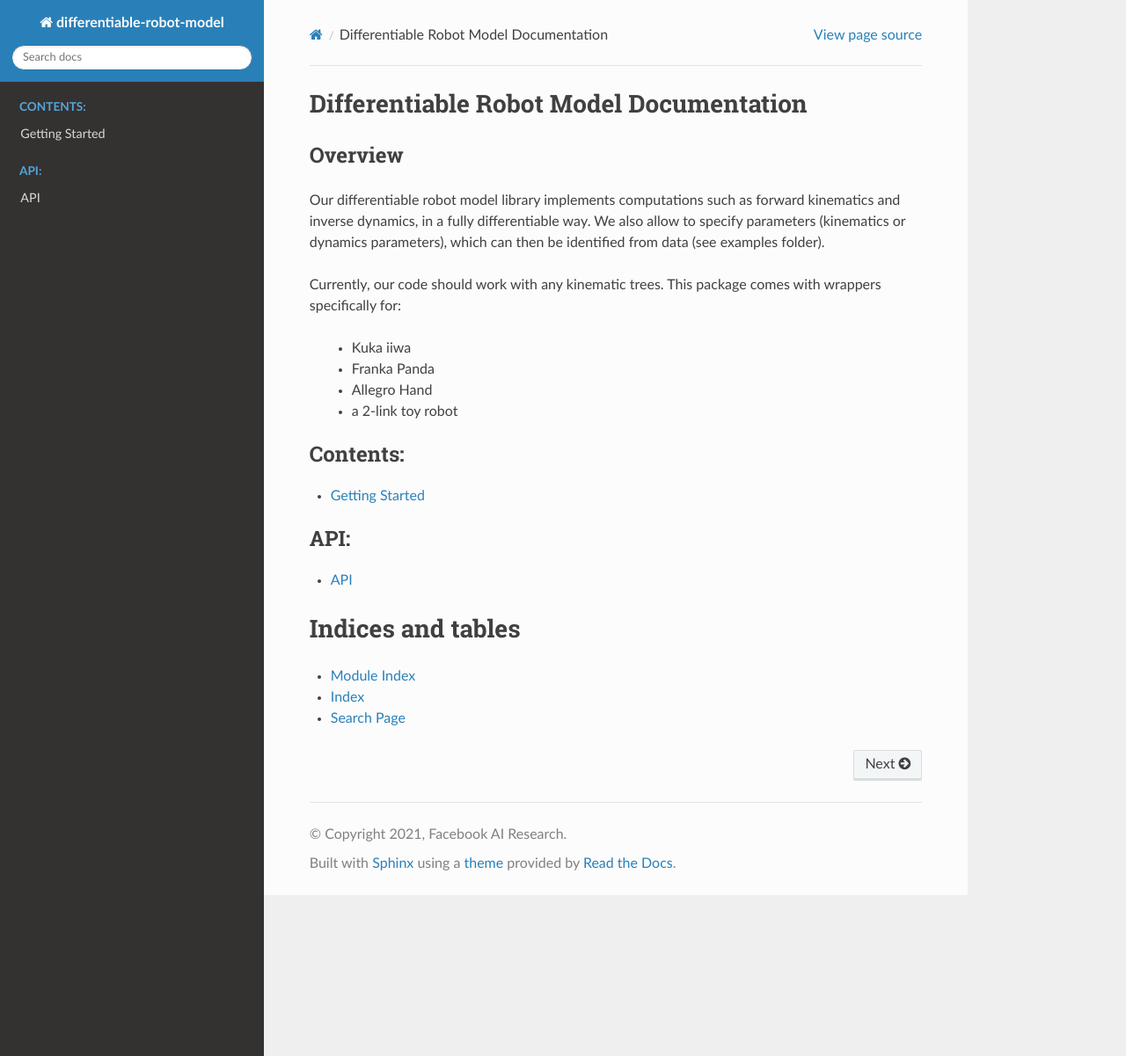
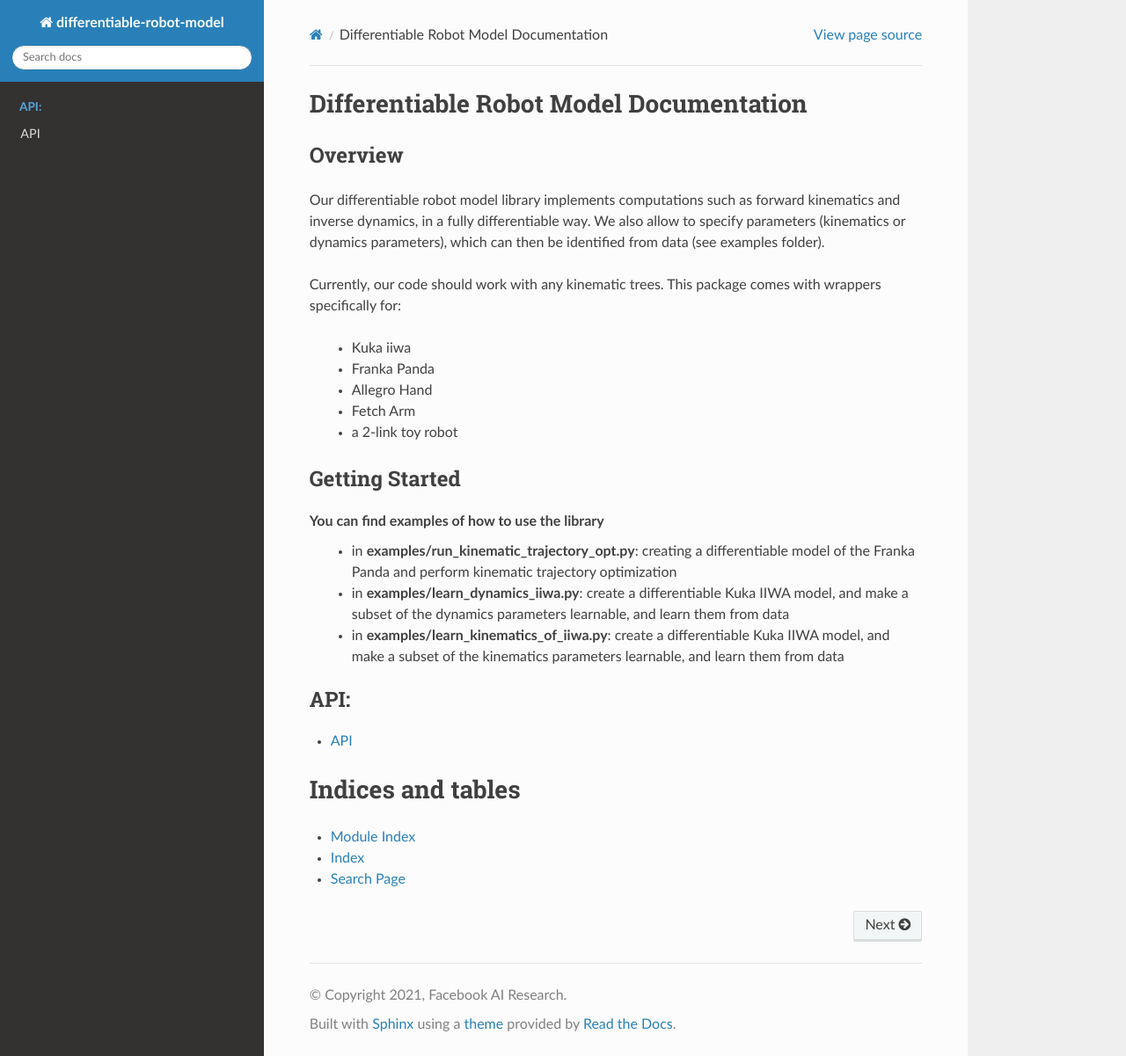
Before and after one commit to fmeier/differentiable-robot-model-docs, a Sphinx documentation site: the page built from docs/index.rst, in a window 1280 px wide and 1201 px high. Shown: the whole window at 88% size. Built offline with Sphinx 7.4.7 and the Read the Docs theme 2.0.0, drawn with Linux system fonts in a browser that asks for light colours.

Commit message:
some pointers for examples on how to get started

```diff
--- a/docs/index.rst
+++ b/docs/index.rst
@@ -13,13 +13,21 @@
    * Kuka iiwa
    * Franka Panda
    * Allegro Hand
+   * Fetch Arm
    * a 2-link toy robot
 
-.. toctree::
-   :maxdepth: 2
-   :caption: Contents:
+Getting Started
+-----------------
+You can find examples of how to use the library
+    * in **examples/run_kinematic_trajectory_opt.py**:
+      creating a differentiable model of the Franka Panda and perform kinematic trajectory optimization
 
-   getting_started
+    * in **examples/learn_dynamics_iiwa.py**:
+      create a differentiable Kuka IIWA model, and make a subset of the dynamics parameters learnable, and learn them from data
+
+    * in **examples/learn_kinematics_of_iiwa.py**:
+      create a differentiable Kuka IIWA model, and make a subset of the kinematics parameters learnable, and learn them from data
+
 
 .. toctree::
    :maxdepth: 2
```
Also changed, not shown: 18 other files.
